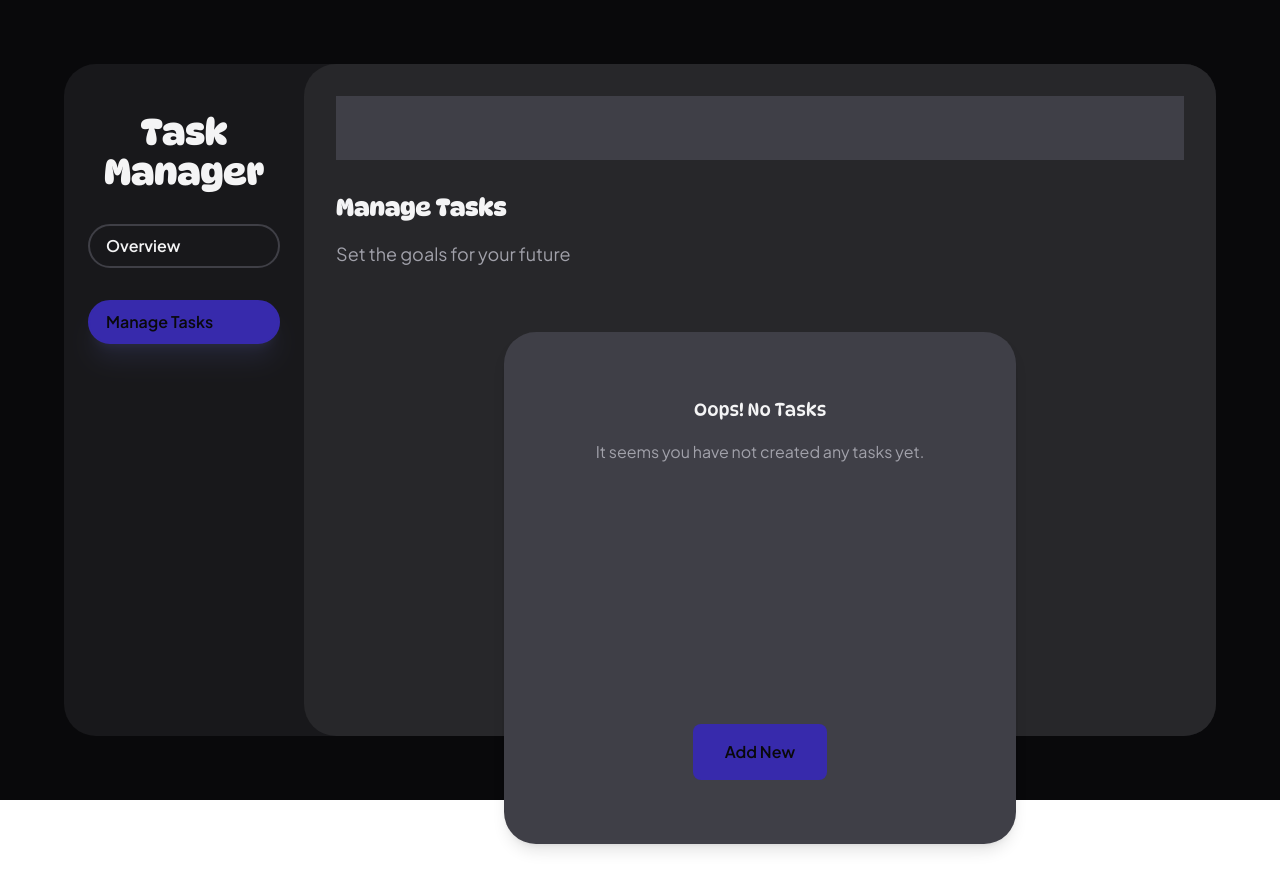
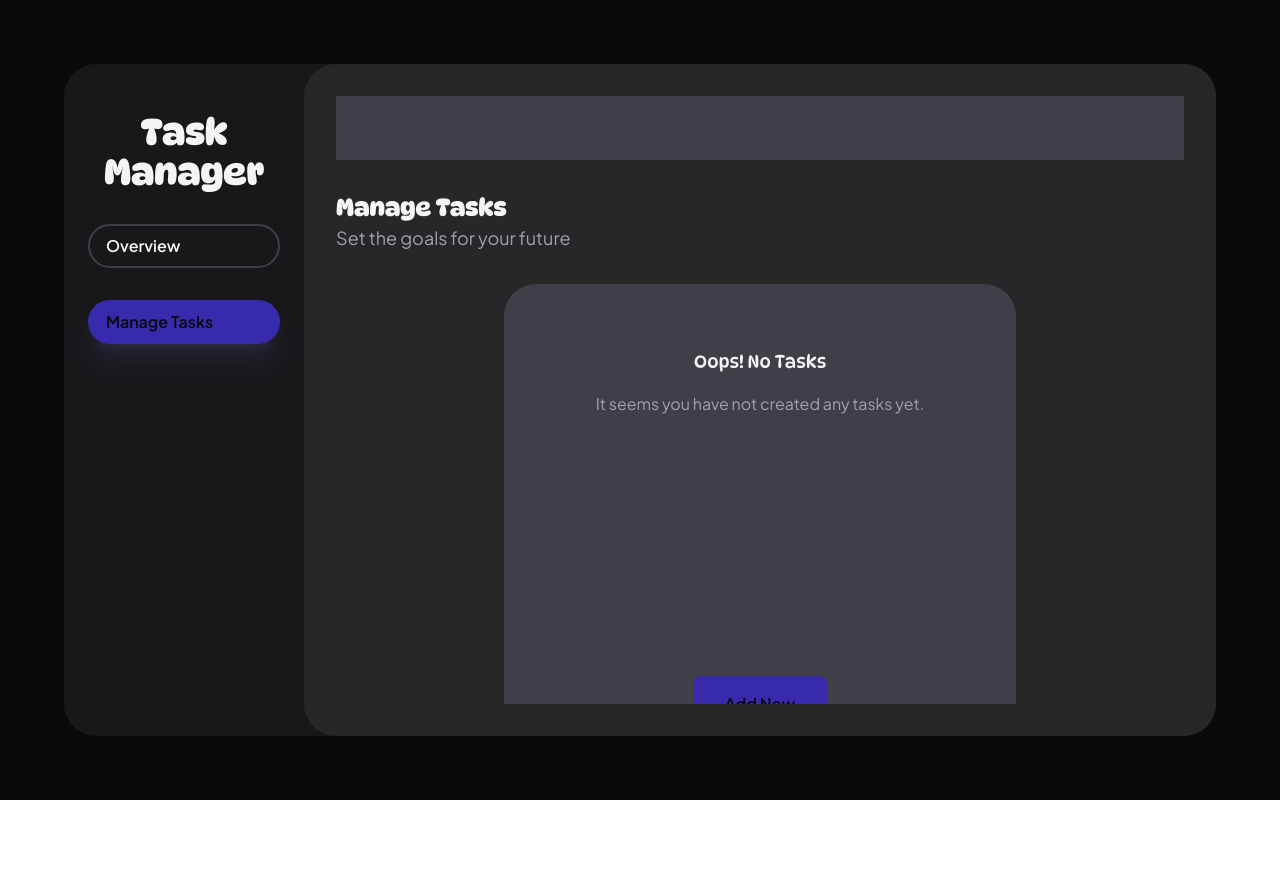
Before and after one commit to itsdingos/task-manager, a React (Vite) app: page /AllTasks in a window 1280 px wide. After the commit the page ends 800 px from the top, so only its background shows below. Built offline with nearby package versions, Linux system fonts and the light colour scheme.

Commit message:
feat: add TaskItem component and implement task management functionality with local storage

```diff
--- a/package.json
+++ b/package.json
@@ -11,6 +11,7 @@
   },
   "dependencies": {
     "@tailwindcss/vite": "^4.3.3",
+    "lucide-react": "^1.46.0",
     "react": "^19.2.8",
     "react-dom": "^19.2.8",
     "react-router": "^8.3.1",
--- a/src/App.jsx
+++ b/src/App.jsx
@@ -2,8 +2,35 @@ import { Outlet } from "react-router"
 import Sidebar from "./assets/components/sidebar/Sidebar"
 import { useState } from "react"
 
+// Remove dev shortcut later.
+
+window.addTestTask = function () {
+  const task = {
+    id: crypto.randomUUID(),
+    name: "Test Task",
+    description: "This is a test task",
+    priority: "medium",
+    dueDate: "2026-09-15",
+    status: "pending"
+  };
+
+  const tasks = JSON.parse(localStorage.getItem("tasks") || "[]");
+
+  localStorage.setItem(
+    "tasks",
+    JSON.stringify([...tasks, task])
+  );
+};
+
+window.removeAllTasks = function () {
+  localStorage.setItem("tasks", JSON.stringify([]));
+}
+
 function App() {
-  const [tasks, setTasks] = useState([]);
+  const [tasks, setTasks] = useState(() => {
+    const savedTasks = localStorage.getItem("tasks");
+    return savedTasks ? JSON.parse(savedTasks) : [];
+  });
 
   return (
     <div className="bg-background h-screen flex justify-center items-center p-16 font-default">
@@ -13,7 +40,7 @@ function App() {
         </aside>
 
         <main className="w-full h-full bg-surface-hover rounded-4xl">
-          <div className="p-8">
+          <div className="p-8 h-full">
             <Outlet context={{tasks, setTasks}} />
           </div>
         </main>
--- a/src/assets/pages/alltasks/AllTasks.jsx
+++ b/src/assets/pages/alltasks/AllTasks.jsx
@@ -1,21 +1,29 @@
 import { useOutletContext } from "react-router";
 import EmptyTasksNotice from "./EmptyTasksNotice";
+import TaskItem from "./TaskItem";
 
 function AllTasks() {
   const { tasks } = useOutletContext();
 
   return (
-    <div className="flex-1">
-      <div className="bg-surface-accent w-full h-16">
+    <div className="h-full flex flex-col">
+      <div className="bg-surface-accent w-full h-16 shrink-0">
       </div>
 
-      <h1 className="font-title font-bold text-text text-2xl mt-8 mb-4">Manage Tasks</h1>
-      <h2 className="text-text-secondary text-lg mb-16">Set the goals for your future</h2>
-      <div className="flex justify-center items-center">
-        {
-          tasks.length == 0
+      <h1 className="font-title font-bold text-text text-2xl mt-8">
+        Manage Tasks
+      </h1>
+
+      <h2 className="text-text-secondary text-lg mb-8">
+        Set the goals for your future
+      </h2>
+
+      <div className="flex-1 min-h-0 overflow-y-auto">
+        {tasks.length === 0
           ? <EmptyTasksNotice />
-          : <p>Hello</p>
+          : tasks.map(task => (
+              <TaskItem key={task.id} task={task} />
+            ))
         }
       </div>
     </div>
--- a/src/assets/pages/alltasks/EmptyTasksNotice.jsx
+++ b/src/assets/pages/alltasks/EmptyTasksNotice.jsx
@@ -1,6 +1,6 @@
 function EmptyTasksNotice() {
   return (
-    <div className="bg-surface-accent w-lg h-128 p-16 text-text flex flex-col items-center rounded-4xl shadow-lg">
+    <div className="bg-surface-accent mx-auto w-lg h-128 p-16 text-text flex flex-col items-center rounded-4xl shadow-lg">
       <h2 className="font-title text-lg mb-4">Oops! No Tasks</h2>
       <p className="font-normal text-text-secondary">It seems you have not created any tasks yet.</p>
       <button className="
--- /dev/null
+++ b/src/assets/pages/alltasks/TaskItem.jsx
@@ -0,0 +1,33 @@
+import { Clock, Flag, Layers2 } from "lucide-react";
+
+function TaskItem({ task }) {
+  return (
+    <div className="flex flex-col bg-surface-accent p-6 rounded-3xl mb-4">
+      <div className="flex">
+        <div className="w-16 h-16 bg-text rounded-full mr-4 mb-4"></div>
+        <div>
+          <h3 className="font-title font-semibold text-lg text-text">{task.name}</h3>
+          <p className="text-text-secondary">{task.description}</p>
+        </div>
+      </div>
+      <div className="flex">
+        <div className="flex mr-4 items-center">
+          <Layers2 strokeWidth={1.2} size={24} className="mr-2" />
+          <p>{task.priority}</p>
+        </div>
+
+        <div className="flex mr-4 items-center">
+          <Clock strokeWidth={1.2} size={24} className="mr-2"/>
+          <p>{task.dueDate}</p>
+        </div>
+
+        <div className="flex mr-4 items-center">
+          <Flag strokeWidth={1.2} size={24} className="mr-2" />
+          <p>{task.status}</p>
+        </div>
+      </div>
+    </div>
+  )
+}
+
+export default TaskItem;
```
Also changed, not shown: 1 other file (tests, documents, lock files or other folders).
